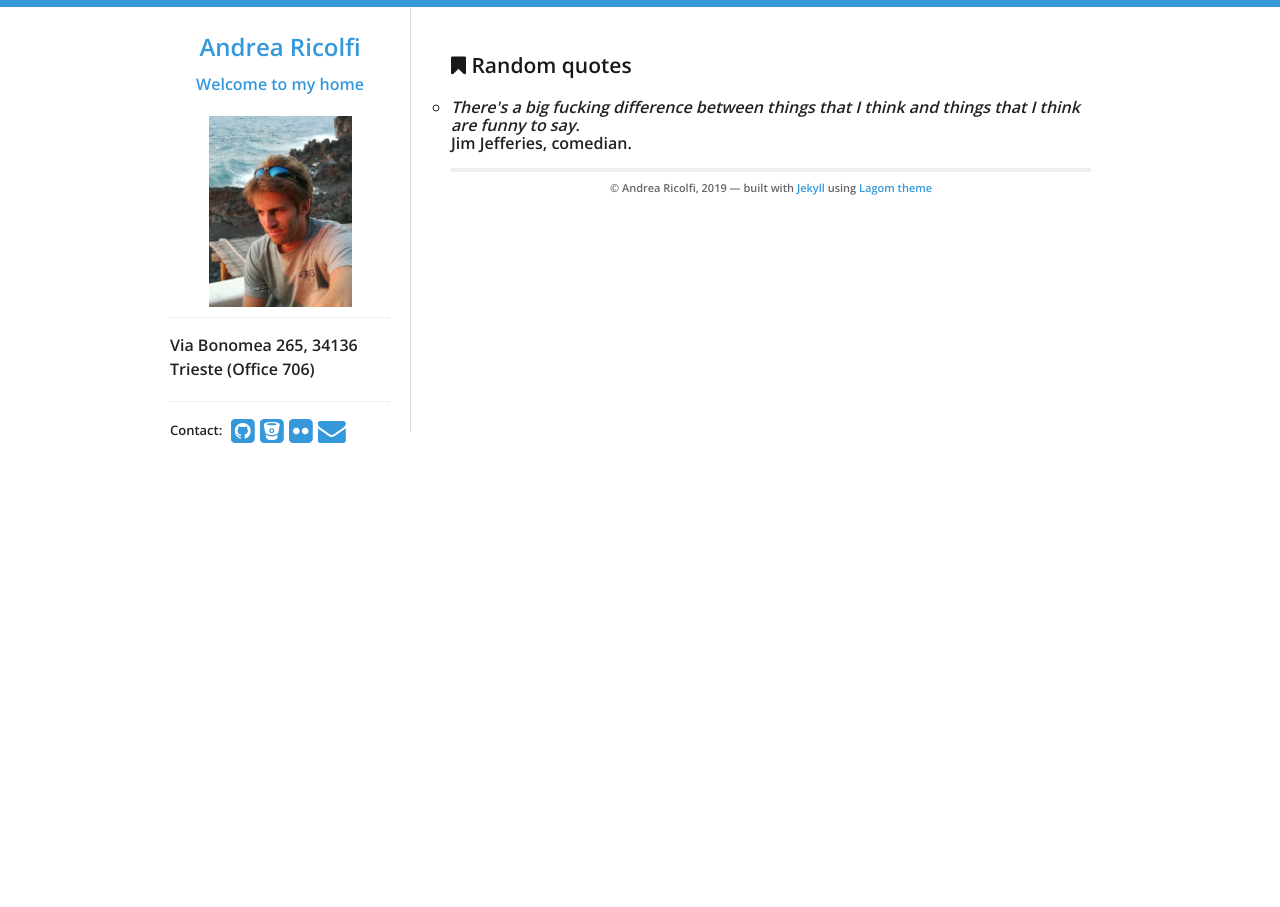
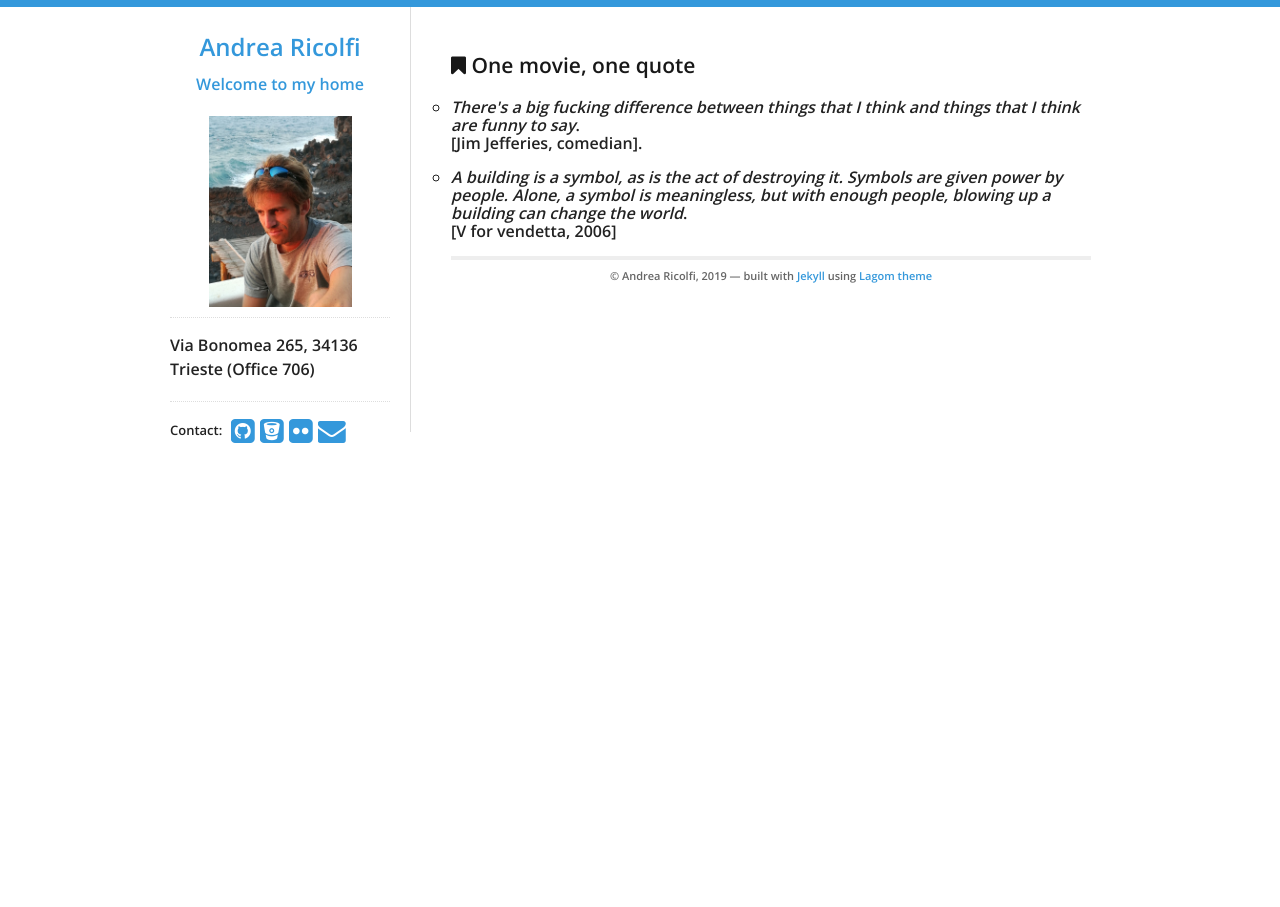
Before and after one commit to atricolfi/atricolfi.github.io, a Jekyll site: the page built from Quotes.html, in a window 1280 px wide. Built offline with Jekyll 4.4.1, drawn with Linux system fonts in a browser that asks for light colours.

Commit message:
Update Quotes.html

```diff
--- a/Quotes.html
+++ b/Quotes.html
@@ -4,12 +4,18 @@ title: Blog Posts
 ---
 
 <div id="home">
-  <h3><i class="fa fa-bookmark"></i> Random quotes </h3>
+  <h3><i class="fa fa-bookmark"></i> One movie, one quote </h3>
 <p>
 
   <ul style="list-style-type:circle">
 <li><em> There's a big fucking difference between things that I think and things that I think are funny to say</em>.<br>
-Jim Jefferies, comedian.
+[Jim Jefferies, comedian].
+  </ul>
 
+    <ul style="list-style-type:circle">
+<li><em> A building is a symbol, as is the act of destroying it. Symbols are given power by people.
+  Alone, a symbol is meaningless, but with enough people, blowing up a building can change the world</em>.<br>
+[V for vendetta, 2006]
   </ul>
+
 </div>
```
